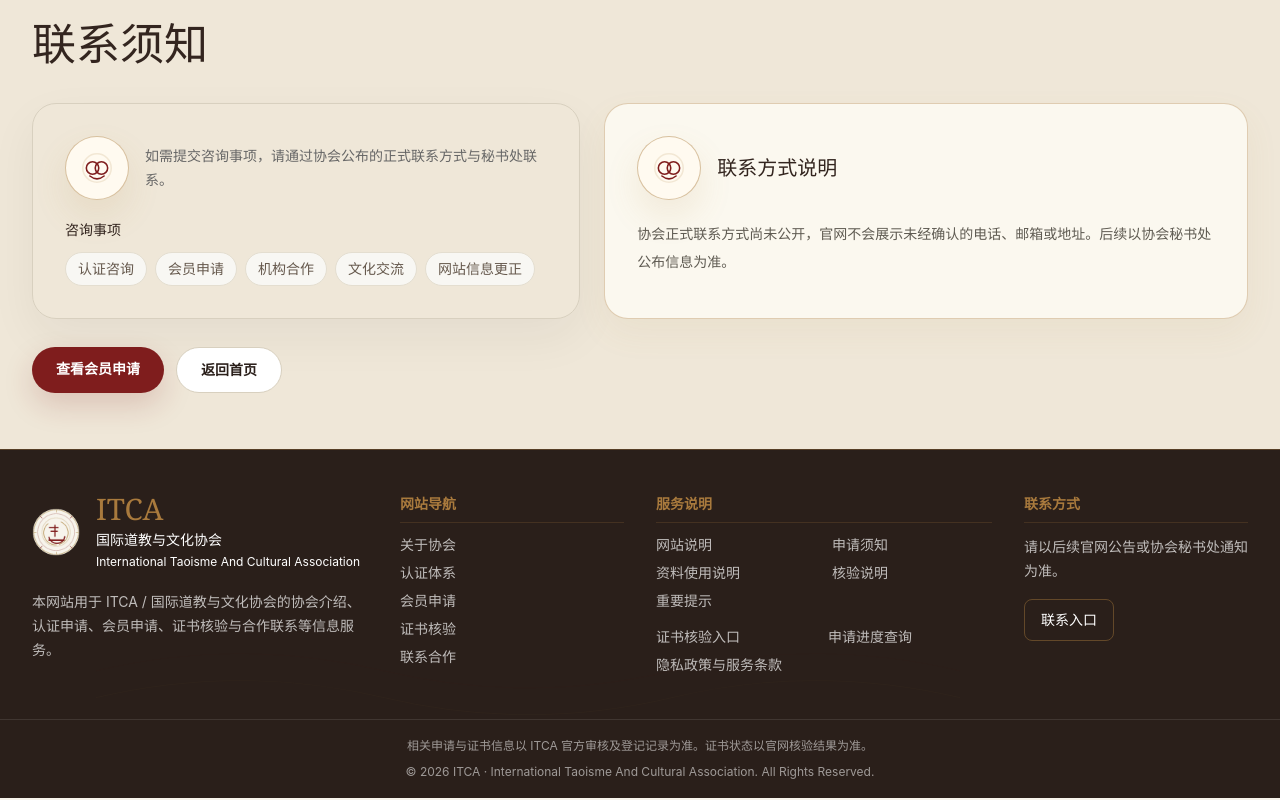
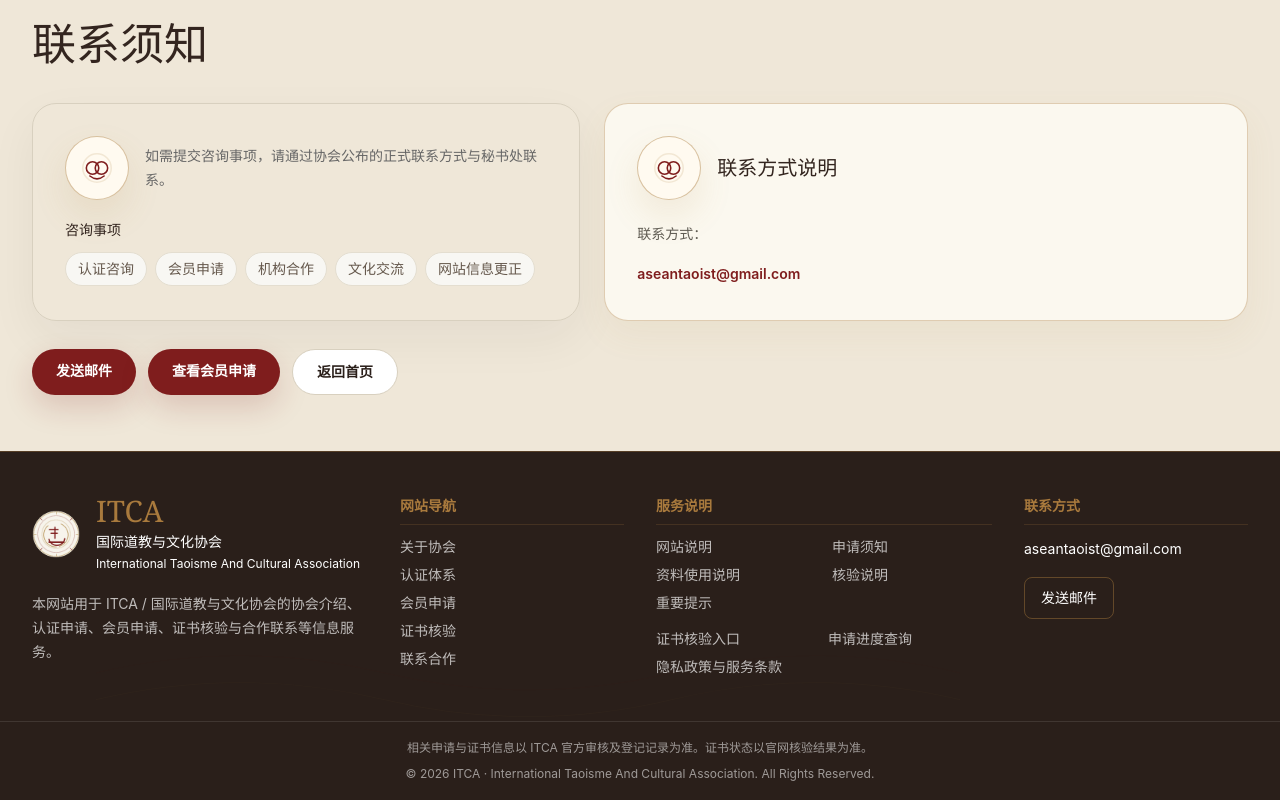
Before and after one commit to lee7803-lgtm/atca-website, a Next.js app: page /contact in a window 1280 px wide. Shown: the part 1274-2074 px from the top of the page. Built offline with nearby package versions, Linux system fonts and the light colour scheme.

Commit message:
fix: finalize V1.2 closing refinements

```diff
--- a/app/admin/applications/[id]/ReviewForm.tsx
+++ b/app/admin/applications/[id]/ReviewForm.tsx
@@ -12,6 +12,13 @@ const statusOptions: Array<{ value: ApplicationStatus; label: string }> = [
   { value: "approved", label: "已通过" },
   { value: "rejected", label: "已驳回" },
   { value: "archived", label: "已建档" }
+];
+
+const reviewTemplates = [
+  { label: "资料完整", text: "资料完整，建议审核通过。" },
+  { label: "需补充资料", text: "资料基本完整，但仍需申请人补充联系方式、身份证明或相关说明后再复核。" },
+  { label: "暂不完整", text: "申请资料暂不完整，请申请人补充必要资料后再继续审核。" },
+  { label: "建议不通过", text: "当前资料暂不符合会员申请要求，建议暂不通过。" }
 ];
 
 export function ReviewForm({ applicationId, initialAdminNote, initialStatus }: { applicationId: string; initialAdminNote: string; initialStatus: ApplicationStatus }) {
@@ -71,6 +78,18 @@ export function ReviewForm({ applicationId, initialAdminNote, initialStatus }: {
           <span className="text-sm font-medium text-porcelain">审核备注</span>
           <textarea className="form-input min-h-36 resize-y" value={adminNote} onChange={(event) => setAdminNote(event.target.value)} />
         </label>
+        <div className="flex flex-wrap gap-2">
+          {reviewTemplates.map((template) => (
+            <button
+              className="rounded-full border border-[#d8d0bf] bg-white px-4 py-2 text-xs font-semibold text-ink transition hover:border-[#8a6b3e] hover:text-[#7F1D1D]"
+              key={template.label}
+              onClick={() => setAdminNote(template.text)}
+              type="button"
+            >
+              {template.label}
+            </button>
+          ))}
+        </div>
       </div>
       {message ? (
         <div className={`mt-5 border-l-4 p-4 text-sm leading-7 ${messageTone === "success" ? "border-[#8a6b3e] bg-[#fbf8ef] text-[#5f5b52]" : "border-[#7F1D1D] bg-[#fbf0ec] text-[#7F1D1D]"}`}>
--- a/app/admin/certification-applications/page.tsx
+++ b/app/admin/certification-applications/page.tsx
@@ -7,7 +7,7 @@ import { AdminCsvExport } from "@/components/AdminCsvExport";
 import { adminSessionCookieName, isValidAdminSessionToken } from "@/lib/admin/auth";
 import { checkCertificatesTableConfigured, findCertificateByApplicationId, isSupabaseSchemaError, listCertificationApplications, SupabaseConfigError, SupabaseRequestError } from "@/lib/supabase/server";
 import { formatCertificationApplicationStatus, hasSupplementRecord } from "@/lib/status-labels";
-import type { CertificationApplicationAdminRecord, CertificationStatus } from "@/types/certification";
+import { certificationPathLabels, type CertificationApplicationAdminRecord, type CertificationPath, type CertificationStatus } from "@/types/certification";
 
 export const dynamic = "force-dynamic";
 export const metadata: Metadata = {
@@ -107,7 +107,7 @@ export default async function AdminCertificationApplicationsPage({ searchParams
     item.taoistName || "",
     item.email || "",
     item.phone || "",
-    item.sect || item.lineage || item.certificationPath || "",
+    formatLineageForCsv(item),
     item.requestedLevel || "",
     item.approvedPath || "",
     item.approvedLevel || "",
@@ -197,3 +197,10 @@ export default async function AdminCertificationApplicationsPage({ searchParams
 function formatDateTime(value: string) {
   return new Date(value).toLocaleString("zh-HK", { year: "numeric", month: "2-digit", day: "2-digit", hour: "2-digit", minute: "2-digit" });
 }
+
+function formatLineageForCsv(item: CertificationApplicationAdminRecord) {
+  if (item.lineage) return item.lineage;
+  if (item.certificationPath) return certificationPathLabels[item.certificationPath as CertificationPath] || item.certificationPath;
+  if (item.approvedPath) return certificationPathLabels[item.approvedPath as CertificationPath] || item.approvedPath;
+  return "";
+}
--- a/app/api/admin/certification-applications/[id]/export/route.ts
+++ b/app/api/admin/certification-applications/[id]/export/route.ts
@@ -32,6 +32,13 @@ function section(title: string, content: string) {
   return `<section><h2>${escapeHtml(title)}</h2><div class="grid">${content}</div></section>`;
 }
 
+function formatFileSize(size?: number) {
+  if (!size || size <= 0) return "未记录";
+  if (size < 1024) return "< 1 KB";
+  if (size < 1024 * 1024) return `${Math.ceil(size / 1024)} KB`;
+  return `${(size / 1024 / 1024).toFixed(1)} MB`;
+}
+
 function attachmentRows(attachments: CertificationAttachment[]) {
   if (attachments.length === 0) return `<tr><td colspan="6">未提交附件</td></tr>`;
   return attachments
@@ -40,7 +47,7 @@ function attachmentRows(attachments: CertificationAttachment[]) {
         <td>${escapeHtml(item.originalName)}</td>
         <td>${escapeHtml(formatAttachmentFieldName(item.fieldName))}</td>
         <td>${escapeHtml(item.mimeType || "未记录")}</td>
-        <td>${escapeHtml(item.size ? `${Math.round(item.size / 1024)} KB` : "未记录")}</td>
+        <td>${escapeHtml(formatFileSize(item.size))}</td>
         <td>${escapeHtml(formatDateTime(item.uploadedAt))}</td>
         <td>${escapeHtml(item.source === "supplement" ? "是" : "否")}</td>
       </tr>`
--- a/app/contact/page.tsx
+++ b/app/contact/page.tsx
@@ -18,6 +18,7 @@ const categories: Array<{ title: string; text: string; icon: IconBadgeName }> =
 ];
 
 const consultationItems = ["认证咨询", "会员申请", "机构合作", "文化交流", "网站信息更正"];
+const contactEmail = "aseantaoist@gmail.com";
 
 function ContactSection({ eyebrow, title, intro, children, compact = false, afterHero = false, tone = "default" }: { eyebrow?: string; title: string; intro?: string; children: ReactNode; compact?: boolean; afterHero?: boolean; tone?: "default" | "soft" }) {
   return (
@@ -105,11 +106,17 @@ export default function ContactPage() {
               </div>
             </div>
             <div className="grid gap-3 text-sm leading-7 text-[#5f5b52]">
-              <p>协会正式联系方式尚未公开，官网不会展示未经确认的电话、邮箱或地址。后续以协会秘书处公布信息为准。</p>
+              <p>联系方式：</p>
+              <a className="break-all font-semibold text-[#7F1D1D] underline-offset-4 hover:underline" href={`mailto:${contactEmail}`}>
+                {contactEmail}
+              </a>
             </div>
           </div>
         </div>
         <div className="mt-7 flex flex-col gap-3 sm:flex-row sm:flex-wrap">
+          <a className="inline-flex rounded-full bg-[#7F1D1D] px-6 py-3 text-sm font-semibold text-white shadow-[0_12px_30px_rgba(127,29,29,0.18)] transition hover:bg-[#6f1919]" href={`mailto:${contactEmail}`}>
+            发送邮件
+          </a>
           <Link className="inline-flex rounded-full bg-[#7F1D1D] px-6 py-3 text-sm font-semibold text-white shadow-[0_12px_30px_rgba(127,29,29,0.18)] transition hover:bg-[#6f1919]" href="/membership">
             查看会员申请
           </Link>
--- a/components/Footer.tsx
+++ b/components/Footer.tsx
@@ -1,6 +1,8 @@
 import Link from "next/link";
 import { BrandMark } from "@/components/BrandMark";
 import { CulturePattern } from "@/components/CulturePattern";
+
+const contactEmail = "aseantaoist@gmail.com";
 
 export function Footer() {
   return (
@@ -47,12 +49,12 @@ export function Footer() {
         </div>
         <div>
           <p className="border-b border-warmGold/20 pb-2 text-sm font-semibold text-warmGold">联系方式</p>
-          <p className="mt-3 text-sm leading-6 text-white/70">
-            请以后续官网公告或协会秘书处通知为准。
-          </p>
-          <Link className="mt-4 inline-flex rounded-lg border border-warmGold/45 bg-white/8 px-4 py-2.5 text-sm font-medium text-white transition hover:bg-white/12" href="/contact">
-            联系入口
-          </Link>
+          <a className="mt-3 block break-all text-sm leading-6 text-white/78 underline-offset-4 hover:underline" href={`mailto:${contactEmail}`}>
+            {contactEmail}
+          </a>
+          <a className="mt-4 inline-flex rounded-lg border border-warmGold/45 bg-white/8 px-4 py-2.5 text-sm font-medium text-white transition hover:bg-white/12" href={`mailto:${contactEmail}`}>
+            发送邮件
+          </a>
         </div>
       </div>
       <div className="relative border-t border-white/10 px-5 py-3.5 text-center text-xs leading-5 text-white/55 sm:py-4">
--- a/lib/application-number.ts
+++ b/lib/application-number.ts
@@ -1,8 +1,8 @@
 import type { ApplicationType } from "@/types/application";
 
-const typePrefix: Record<ApplicationType, "M" | "O"> = {
+const typePrefix: Record<ApplicationType, "M"> = {
   personal_member: "M",
-  organization_member: "O"
+  organization_member: "M"
 };
 
 function formatDateSegment(date: Date) {
```
